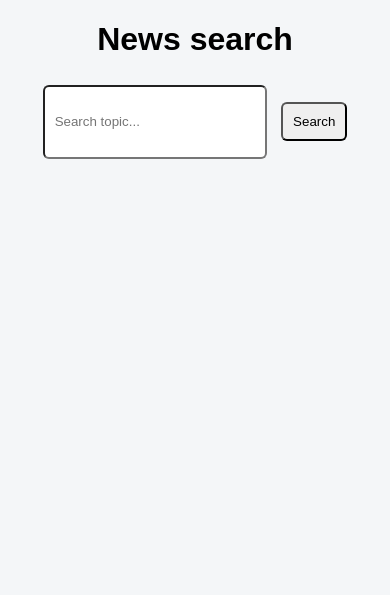
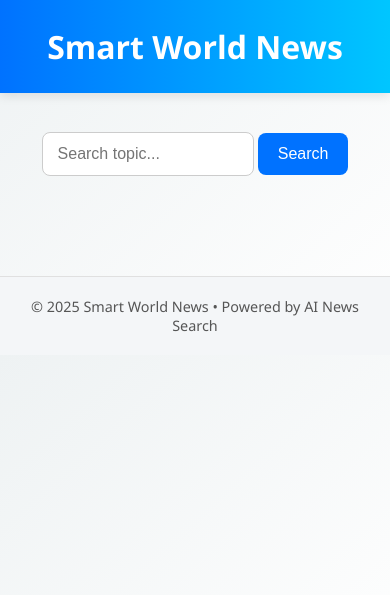
Before and after one commit to ArindamSen5/smartworldnewsRailway, a Flask app: page / in a window 390 px wide. Shown: the top 595 px of the page. Run offline with Flask 2, Linux system fonts and the light colour scheme.

Commit message:
Update index.html

```diff
--- a/templates/index.html
+++ b/templates/index.html
@@ -1,44 +1,146 @@
 <!DOCTYPE html>
-<html>
+<html lang="en">
 <head>
   <meta charset="utf-8" />
-  <title>News search portal</title>
+  <title>Smart World News</title>
 
-  <!-- ✅ Google AdSense script -->
-
+  <!-- ✅ Google AdSense -->
   <script async src="https://pagead2.googlesyndication.com/pagead/js/adsbygoogle.js?client=ca-pub-1511379920245657"
     crossorigin="anonymous"></script>
 
   <style>
-    body { font-family: Arial; background: #f4f6f8; margin: 20px; }
-    h1 { text-align: center; }
-    input, button { padding: 10px; border-radius: 6px; margin: 5px; }
-    .card { background: white; padding: 10px; border-radius: 8px; margin-bottom: 10px; box-shadow: 0 2px 5px rgba(0,0,0,0.1); }
+    body {
+      font-family: "Segoe UI", Arial, sans-serif;
+      background: linear-gradient(to bottom right, #eef2f3, #ffffff);
+      margin: 0;
+      padding: 0;
+      color: #222;
+    }
+
+    header {
+      background: linear-gradient(90deg, #0072ff, #00c6ff);
+      color: white;
+      padding: 25px 10px;
+      text-align: center;
+      font-size: 2em;
+      font-weight: bold;
+      box-shadow: 0 3px 10px rgba(0, 0, 0, 0.1);
+    }
+
+    .search-bar {
+      text-align: center;
+      margin: 30px 0;
+    }
+
+    input {
+      padding: 12px 15px;
+      border-radius: 8px;
+      border: 1px solid #ccc;
+      width: 250px;
+      font-size: 1em;
+      outline: none;
+      transition: all 0.3s ease;
+    }
+
+    input:focus {
+      border-color: #00c6ff;
+      box-shadow: 0 0 5px rgba(0, 198, 255, 0.5);
+    }
+
+    button {
+      padding: 12px 20px;
+      border: none;
+      background: #0072ff;
+      color: white;
+      border-radius: 8px;
+      font-size: 1em;
+      cursor: pointer;
+      transition: all 0.3s ease;
+    }
+
+    button:hover {
+      background: #0059cc;
+      transform: translateY(-2px);
+    }
+
+    #news {
+      display: grid;
+      grid-template-columns: repeat(auto-fill, minmax(300px, 1fr));
+      gap: 20px;
+      padding: 0 30px 40px;
+    }
+
+    .card {
+      background: white;
+      border-radius: 12px;
+      padding: 20px;
+      box-shadow: 0 2px 10px rgba(0, 0, 0, 0.1);
+      transition: all 0.3s ease;
+    }
+
+    .card:hover {
+      transform: translateY(-4px);
+      box-shadow: 0 4px 15px rgba(0, 0, 0, 0.15);
+    }
+
+    .card h3 {
+      margin: 0 0 10px;
+      font-size: 1.2em;
+      color: #0072ff;
+    }
+
+    .card a {
+      text-decoration: none;
+      color: inherit;
+    }
+
+    .card p {
+      font-size: 0.95em;
+      color: #555;
+      line-height: 1.5;
+    }
+
+    footer {
+      text-align: center;
+      padding: 20px;
+      background: #f4f6f8;
+      border-top: 1px solid #e0e0e0;
+      font-size: 0.9em;
+      color: #555;
+    }
+
+    /* Responsive tweak */
+    @media (max-width: 600px) {
+      input {
+        width: 180px;
+      }
+      button {
+        margin-top: 10px;
+      }
+    }
   </style>
 </head>
 <body>
-  <script async src="https://pagead2.googlesyndication.com/pagead/js/adsbygoogle.js?client=ca-pub-1511379920245657"
-     crossorigin="anonymous"></script>
-<!-- newsadsv1 -->
+
+  <!-- ✅ AdSense Ad -->
   <ins class="adsbygoogle"
        style="display:block"
        data-ad-client="ca-pub-1511379920245657"
        data-ad-slot="3438510147"
        data-ad-format="auto"
        data-full-width-responsive="true"></ins>
-<script>
-     (adsbygoogle = window.adsbygoogle || []).push({});
-</script>
-  <h1>News search</h1>
+  <script>(adsbygoogle = window.adsbygoogle || []).push({});</script>
 
-  <div style="text-align:center">
-    <input id="topic" placeholder="Search topic..." style="width: 200px; height: 50px;" />
+  <header>Smart World News</header>
+
+  <section class="search-bar">
+    <input id="topic" placeholder="Search topic..." />
     <button onclick="fetchNews()">Search</button>
-  </div>
+  </section>
 
-  <div id="news"></div>
+  <main id="news"></main>
 
-  <div style="text-align:center;margin-top:20px;">
+  <div style="text-align:center; margin-top: 30px;">
     <ins class="adsbygoogle"
          style="display:block"
          data-ad-client="ca-pub-1511379920245657"
@@ -48,6 +150,10 @@
     <script>(adsbygoogle = window.adsbygoogle || []).push({});</script>
   </div>
 
+  <footer>
+    © 2025 Smart World News • Powered by AI News Search
+  </footer>
+
   <script>
     async function fetchNews() {
       const topic = document.getElementById('topic').value || 'technology';
@@ -55,10 +161,19 @@
       const data = await res.json();
       const container = document.getElementById('news');
       container.innerHTML = '';
-      (data.articles || []).forEach(a => {
+
+      if (!data.articles || data.articles.length === 0) {
+        container.innerHTML = '<p style="text-align:center; color:#777;">No news found.</p>';
+        return;
+      }
+
+      data.articles.forEach(a => {
         const div = document.createElement('div');
         div.className = 'card';
-        div.innerHTML = `<h3><a href="${a.url}" target="_blank">${a.title}</a></h3><p>${a.summary || ''}</p>`;
+        div.innerHTML = `
+          <h3><a href="${a.url}" target="_blank">${a.title}</a></h3>
+          <p>${a.summary || ''}</p>
+        `;
         container.appendChild(div);
       });
     }
```
Lines whose indentation alone changed are shown as unchanged.
